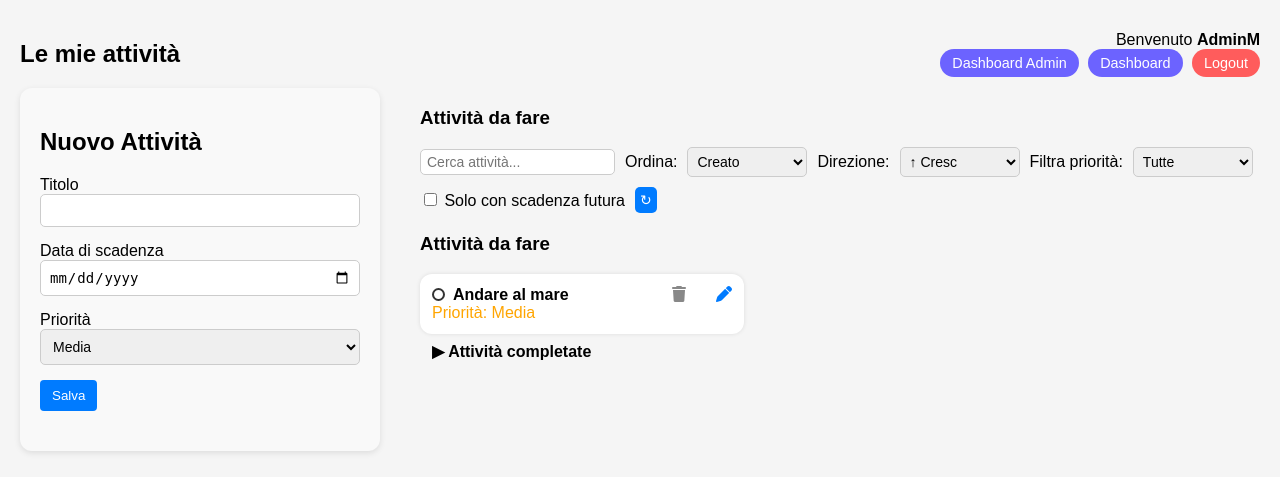
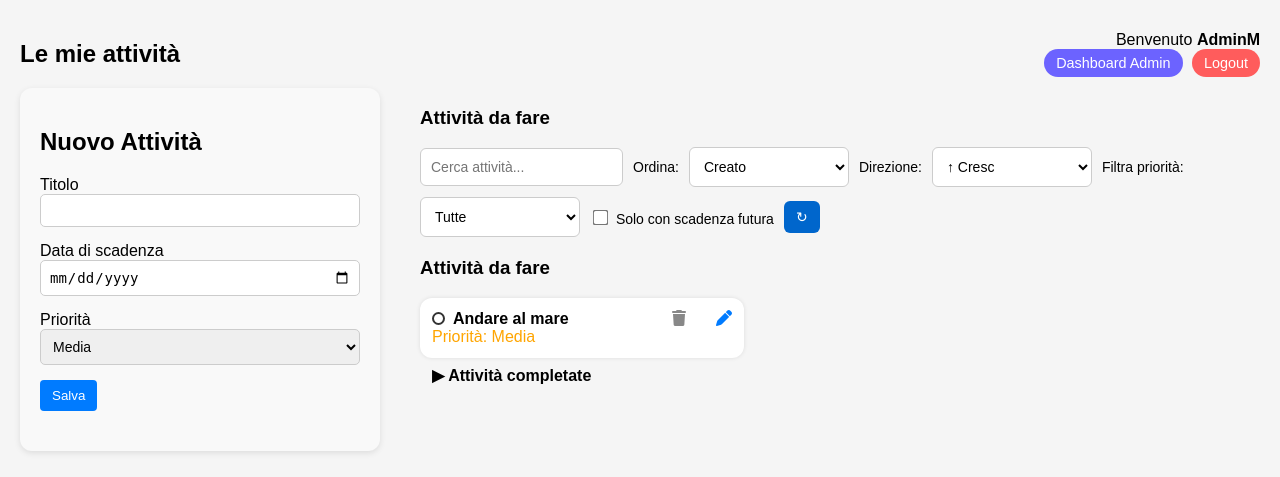
Before and after one commit to MattiaGuazzini07/ToDo-App, a Django app: page / in a window 1280 px wide. Shown: the top 477 px of the page. Run offline with Django 5.2, Linux system fonts and the light colour scheme; a user stored in the database is signed in; data comes from the database, SQL or seed files in the repository.

```diff
--- a/DjangoProject1/todo/static/todo/style.css
+++ b/DjangoProject1/todo/static/todo/style.css
@@ -469,3 +469,38 @@ select {
   box-sizing: border-box;
   width: 100%;
 }
+
+/* Uniforma stile filtri attività */
+.order-form input[type="text"],
+.order-form select {
+  padding: 10px;
+  font-size: 14px;
+  border-radius: 6px;
+  border: 1px solid #ccc;
+  background-color: #fff;
+  min-width: 160px;
+}
+
+.order-form input[type="checkbox"] {
+  transform: scale(1.2);
+  margin-right: 5px;
+}
+
+.order-form label {
+  font-weight: 500;
+  font-size: 14px;
+}
+
+.order-form .small-button {
+  padding: 8px 12px;
+  font-size: 14px;
+  border-radius: 6px;
+  background-color: #0066cc;
+  color: white;
+  border: none;
+  cursor: pointer;
+}
+
+.order-form .small-button:hover {
+  background-color: #004a99;
+}
--- a/DjangoProject1/todo/templates/todo/edit_task.html
+++ b/DjangoProject1/todo/templates/todo/edit_task.html
@@ -4,6 +4,7 @@
 <head>
     <title>Modifica Task</title>
     <link rel="stylesheet" href="{% static 'todo/style.css' %}?v=1">
+    <link rel="icon" href="{% static 'favicon.png' %}" type="image/png">
     <meta name="viewport" content="width=device-width, initial-scale=1">
 </head>
 <body>
--- a/DjangoProject1/todo/templates/todo/home.html
+++ b/DjangoProject1/todo/templates/todo/home.html
@@ -20,22 +20,23 @@
     {% endif %}
     <div class="user-panel">
     <p>Benvenuto <strong>{{ user.username }}</strong></p>
+
     {% if request.user.is_superuser %}
         <a href="{% url 'admin_dashboard' %}" class="btn-admin">Dashboard Admin</a>
-        {% endif %}
+    {% else %}
         {% for group in user.groups.all %}
             {% if group.name == "Staff" %}
                 <a href="{% url 'staff_dashboard' %}" class="btn-admin">Dashboard</a>
             {% endif %}
         {% endfor %}
-        {% if user.is_superuser %}
-          <a href="{% url 'staff_dashboard' %}" class="btn-admin">Dashboard</a>
     {% endif %}
+
     <form action="{% url 'logout' %}" method="post" style="display: inline;">
         {% csrf_token %}
         <button type="submit" class="btn-logout">Logout</button>
     </form>
 </div>
+
 </div>
 {% if form.errors %}
   <div class="field-error">
--- a/DjangoProject1/todo/templates/todo/staff_dashboard.html
+++ b/DjangoProject1/todo/templates/todo/staff_dashboard.html
@@ -5,6 +5,7 @@
     <meta charset="UTF-8">
     <title>Dashboard Staff</title>
     <link rel="stylesheet" href="{% static 'todo/admin.css' %}">
+    <link rel="icon" href="{% static 'favicon.png' %}" type="image/png">
 </head>
 <body>
 
```
Also changed, not shown: DjangoProject1/todo/static/todo/admin.css (+16 -4 lines). Lines whose indentation alone changed are shown as unchanged.
